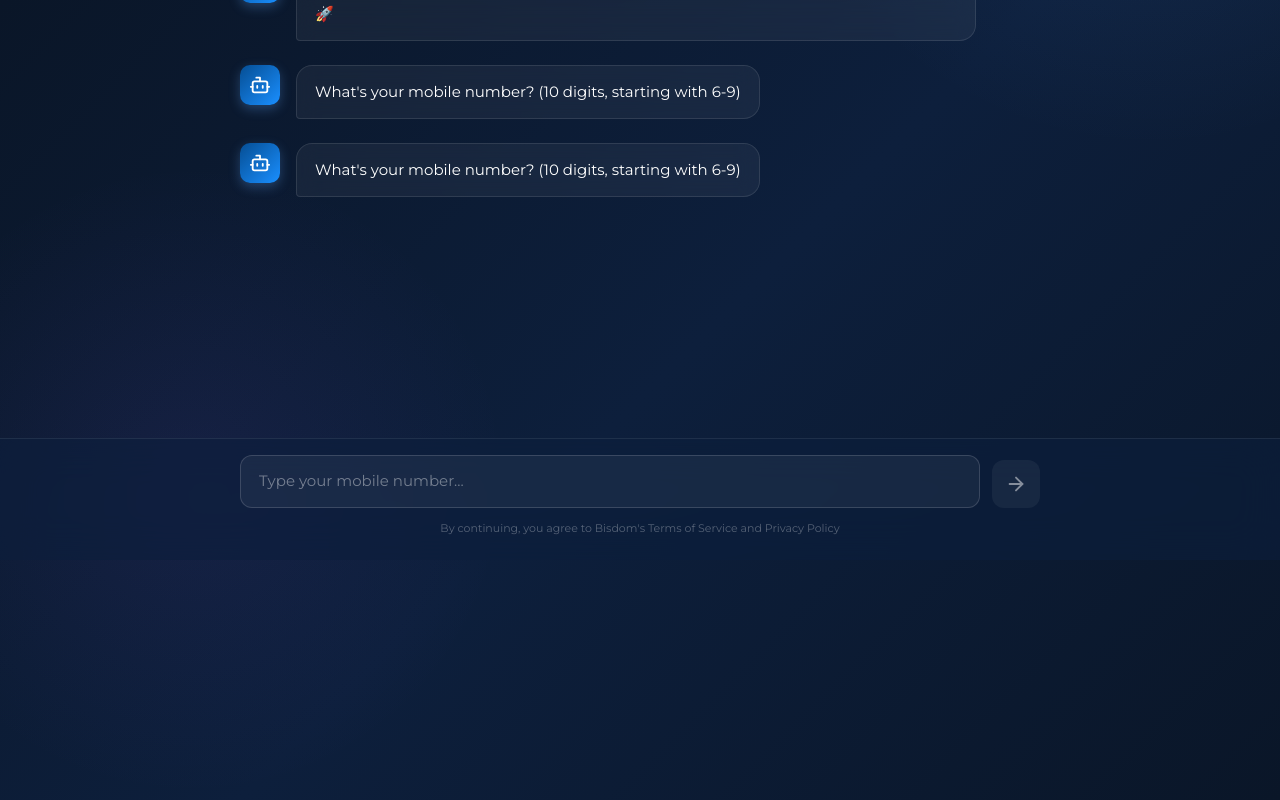
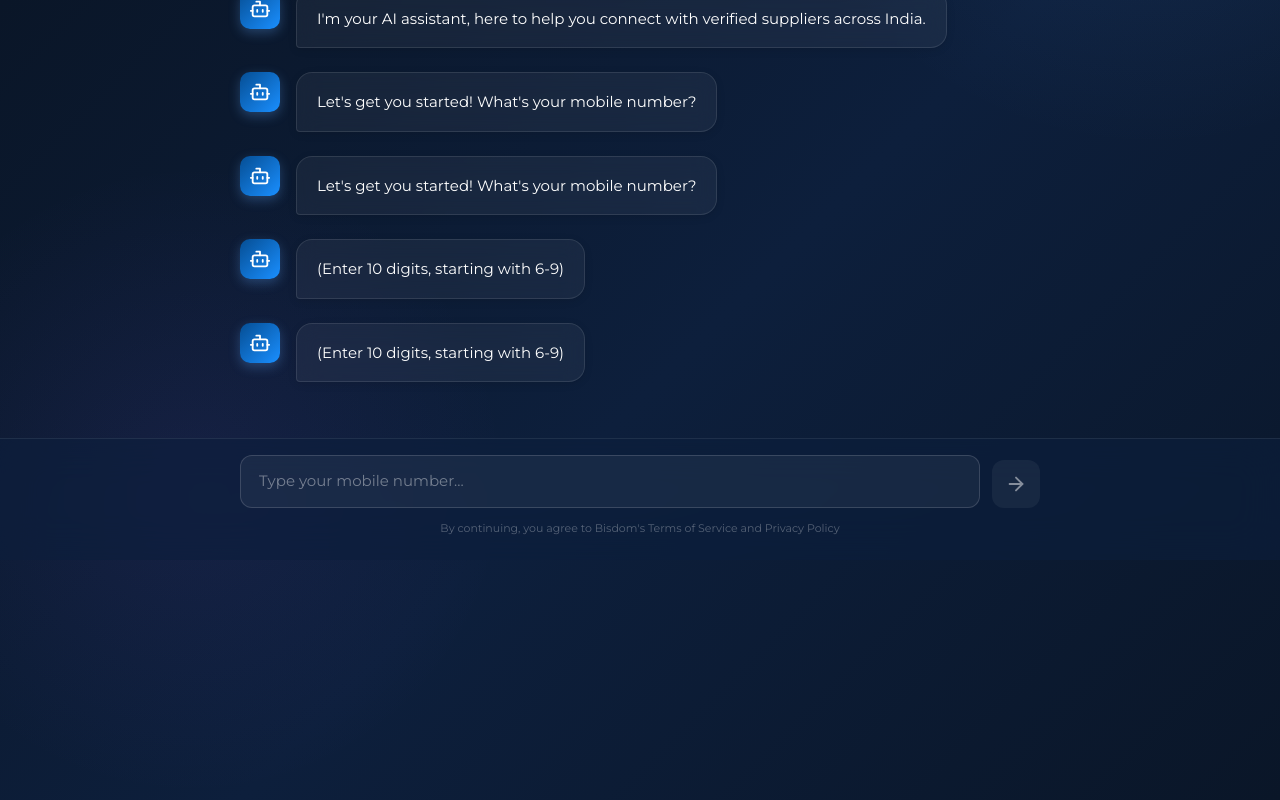
Before and after one commit to SSAKTHITSELVAN/bisdom_dev, a React (Vite) app in the folder ui/: page /login in a window 1280 px wide. Built offline with nearby package versions, Linux system fonts and the light colour scheme; no server answers.

Commit message:
Fix OTP sending (remove +91 prefix) and improve conversational login UX with better messaging and formatting

```diff
--- a/ui/src/components/auth/ConversationalLogin.jsx
+++ b/ui/src/components/auth/ConversationalLogin.jsx
@@ -27,8 +27,10 @@ export default function ConversationalLogin() {
 
   useEffect(() => {
     // Initial welcome message
-    setTimeout(() => addBotMessage("Hi! I'm Bisdom AI. Let's get you started on India's smartest B2B commerce platform. 🚀"), 500)
-    setTimeout(() => addBotMessage("What's your mobile number? (10 digits, starting with 6-9)"), 1500)
+    setTimeout(() => addBotMessage("👋 Welcome to Bisdom!"), 300)
+    setTimeout(() => addBotMessage("I'm your AI assistant, here to help you connect with verified suppliers across India."), 1200)
+    setTimeout(() => addBotMessage("Let's get you started! What's your mobile number?"), 2400)
+    setTimeout(() => addBotMessage("(Enter 10 digits, starting with 6-9)"), 3200)
   }, [])
 
   const addBotMessage = (text) => {
@@ -56,19 +58,23 @@ export default function ConversationalLogin() {
       const phoneDigits = value.replace(/\D/g, '')
       if (phoneDigits.length !== 10 || !phoneDigits.match(/^[6-9]\d{9}$/)) {
         setLoading(false)
-        addBotMessage("Hmm, that doesn't look like a valid Indian mobile number. Please enter 10 digits starting with 6-9.")
+        addBotMessage("🤔 Hmm, that doesn't look right.")
+        setTimeout(() => addBotMessage("Please enter a valid 10-digit Indian mobile number starting with 6, 7, 8, or 9."), 800)
         return
       }
 
       setPhone(phoneDigits)
 
       try {
-        await sendOTP(`+91${phoneDigits}`)
-        addBotMessage(`Perfect! I've sent a 6-digit OTP to +91 ${phoneDigits.slice(0,5)}*****`)
-        addBotMessage("Please enter the OTP to verify your number:")
+        // Send OTP without +91 prefix (API expects plain 10 digits)
+        await sendOTP(phoneDigits)
+        addBotMessage(`✅ Perfect! I've sent a 6-digit OTP to +91 ${phoneDigits.slice(0,5)}*****`)
+        setTimeout(() => addBotMessage("📱 Please check your SMS and enter the OTP below:"), 1000)
         setCurrentStep('otp')
       } catch (err) {
-        addBotMessage("Oops! Couldn't send the OTP. Please try again or check your number.")
+        const errorMsg = err.response?.data?.detail?.[0]?.msg || err.response?.data?.detail || "Couldn't send OTP"
+        addBotMessage(`❌ ${errorMsg}`)
+        addBotMessage("Please check your number and try again.")
       } finally {
         setLoading(false)
       }
@@ -77,15 +83,17 @@ export default function ConversationalLogin() {
       const otpDigits = value.replace(/\D/g, '')
       if (otpDigits.length !== 6) {
         setLoading(false)
-        addBotMessage("The OTP should be 6 digits. Please check and try again.")
+        addBotMessage("🔢 The OTP should be exactly 6 digits.")
+        setTimeout(() => addBotMessage("Please check your SMS and enter all 6 digits."), 800)
         return
       }
 
       try {
-        const response = await verifyOTP(`+91${phone}`, otpDigits)
+        // Verify OTP with plain phone number (no +91 prefix)
+        const response = await verifyOTP(phone, otpDigits)
         localStorage.setItem('token', response.data.access_token)
 
-        addBotMessage("✅ Verified! Welcome to Bisdom!")
+        addBotMessage("🎉 Verified! Welcome to Bisdom!")
         addBotMessage("Let me take you to your workspace...")
 
         setTimeout(() => {
@@ -97,7 +105,9 @@ export default function ConversationalLogin() {
         }, 2000)
       } catch (err) {
         setLoading(false)
-        addBotMessage("That OTP doesn't match. Please try again or request a new one.")
+        const errorMsg = err.response?.data?.detail || "OTP verification failed"
+        addBotMessage(`❌ ${errorMsg}`)
+        addBotMessage("Please check the OTP and try again.")
       }
     }
   }
@@ -213,12 +223,14 @@ export default function ConversationalLogin() {
                     background: 'rgba(255,255,255,0.05)',
                     border: '1px solid rgba(255,255,255,0.1)',
                     borderRadius: '16px 16px 16px 4px',
-                    padding: '14px 18px',
+                    padding: '16px 20px',
                     maxWidth: '85%',
                     color: '#fff',
-                    fontSize: 15,
-                    lineHeight: 1.6,
-                    backdropFilter: 'blur(10px)'
+                    fontSize: idx === 0 ? 17 : 15, // Larger font for first message
+                    fontWeight: idx === 0 ? 600 : 400,
+                    lineHeight: 1.7,
+                    backdropFilter: 'blur(10px)',
+                    boxShadow: '0 2px 8px rgba(0,0,0,0.1)'
                   }}>
                     {msg.text}
                   </div>
@@ -231,11 +243,13 @@ export default function ConversationalLogin() {
                   <div style={{
                     background: 'linear-gradient(135deg, #054E94, #1A8FFF)',
                     borderRadius: '16px 16px 4px 16px',
-                    padding: '14px 18px',
+                    padding: '16px 20px',
                     maxWidth: '85%',
                     color: '#fff',
-                    fontSize: 15,
+                    fontSize: 16,
+                    fontWeight: 500,
                     lineHeight: 1.6,
+                    letterSpacing: '0.3px',
                     boxShadow: '0 4px 12px rgba(96,165,250,0.3)'
                   }}>
                     {msg.text}
```
